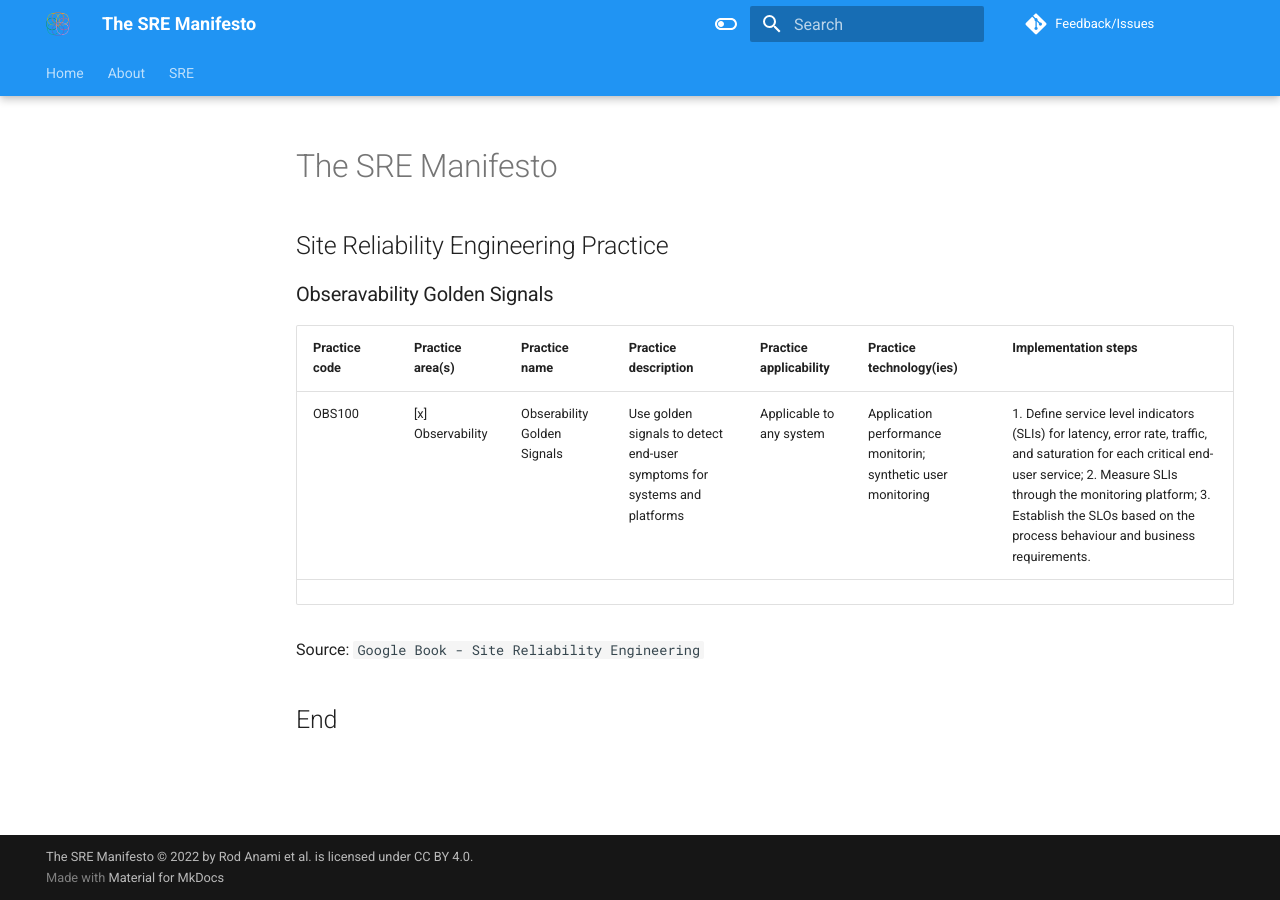
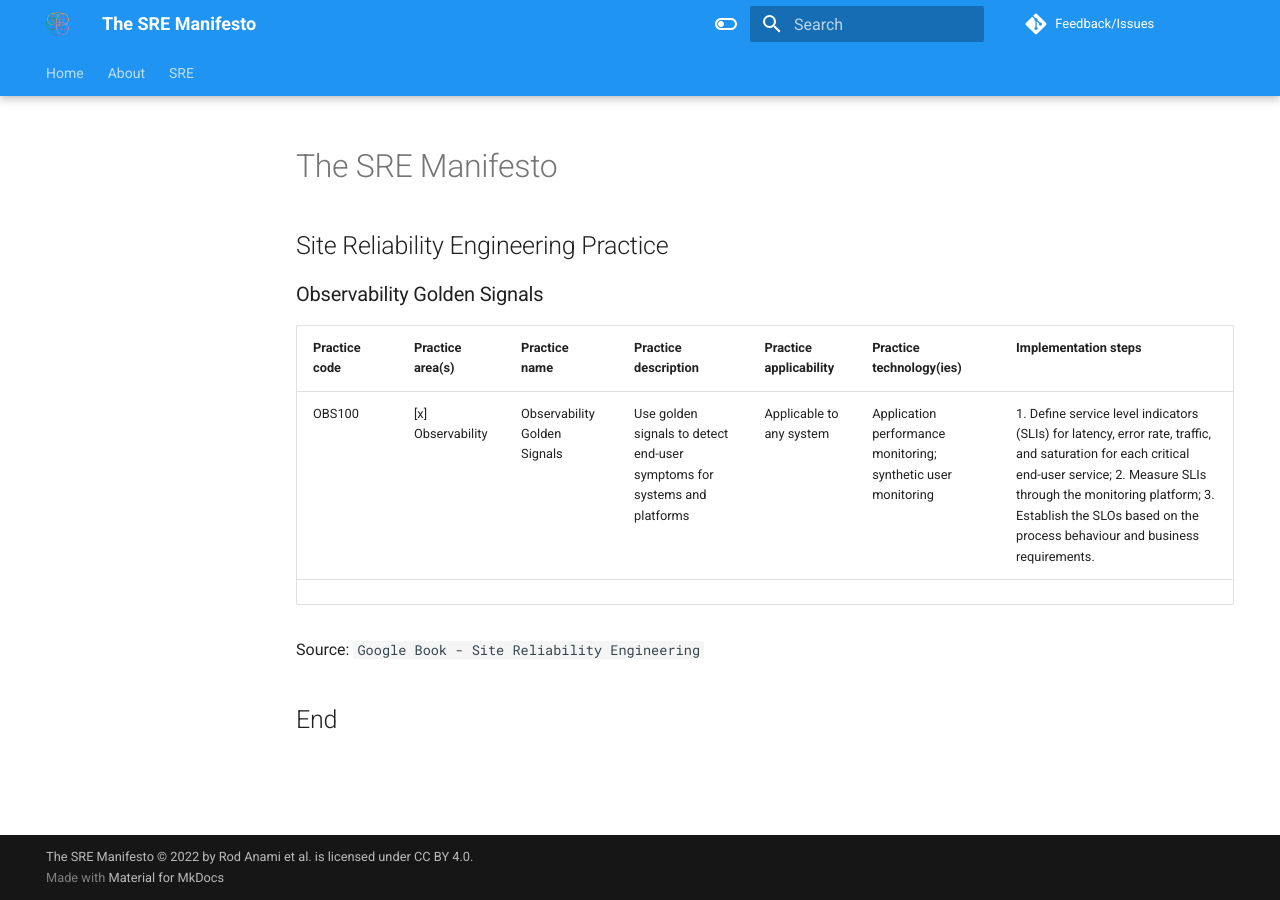
Before and after one commit to rod4n4m1/sre-manifesto, an MkDocs documentation site: the page built from docs/practices/obs100.md, in a window 1280 px wide. Built offline with MkDocs 1.6.1 and Material for MkDocs 9.7.7, drawn with Linux system fonts in a browser that asks for light colours; comment, search, counter and statistics services are not loaded.

Commit message:
fixed typos Signed-off-by: Rod Anami <rod.anami@kyndryl.com>

```diff
--- a/docs/practices/obs100.md
+++ b/docs/practices/obs100.md
@@ -2,11 +2,11 @@
 
 ## Site Reliability Engineering Practice
 
-### Obseravability Golden Signals
+### Observability Golden Signals
 
 | **Practice code** | **Practice area(s)** | **Practice name** | **Practice description** | **Practice applicability** | **Practice technology(ies)** | **Implementation steps** |
 |:--------|:-----------------|:---------------------|:--------------------------------------------|:--------------------|:-------------------|:------------------------------|
-| OBS100 | [x] Observability | Obserability Golden Signals | Use golden signals to detect end-user symptoms for systems and platforms | Applicable to any system | Application performance monitorin; synthetic user monitoring | 1. Define service level indicators (SLIs) for latency, error rate, traffic, and saturation for each critical end-user service; 2. Measure SLIs through the monitoring platform; 3. Establish the SLOs based on the process behaviour and business requirements. |
+| OBS100 | [x] Observability | Observability Golden Signals | Use golden signals to detect end-user symptoms for systems and platforms | Applicable to any system | Application performance monitoring; synthetic user monitoring | 1. Define service level indicators (SLIs) for latency, error rate, traffic, and saturation for each critical end-user service; 2. Measure SLIs through the monitoring platform; 3. Establish the SLOs based on the process behaviour and business requirements. |
 | | | | | | | |
 
 Source: `Google Book - Site Reliability Engineering`
```
Also changed, not shown: docs/sre/practices.md (+1 -1 lines).
